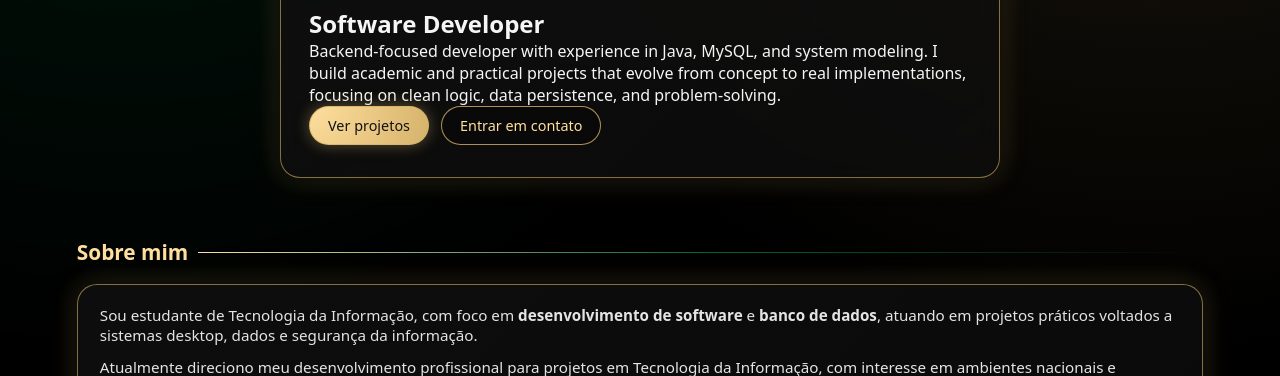
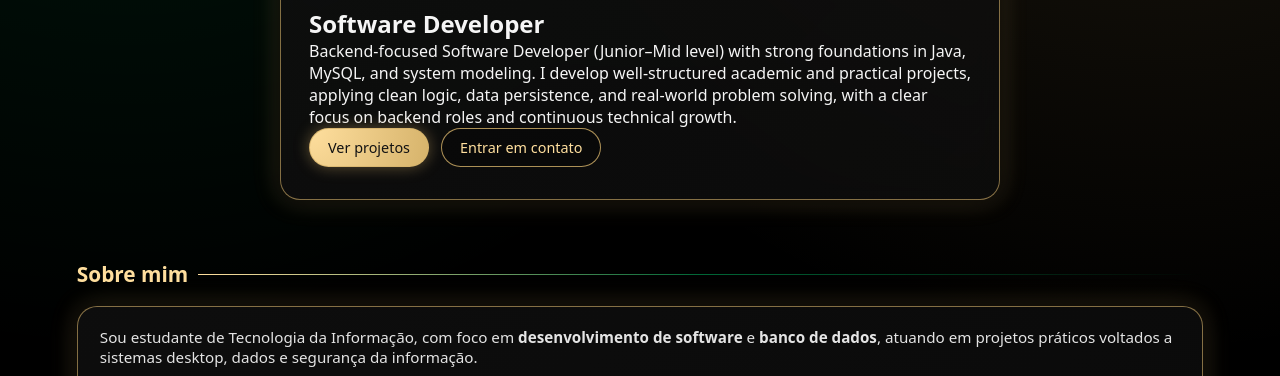
Before and after one commit to firstmsv/firstmsv.github.io, a plain HTML site: page index.html in a window 1280 px wide. Shown: the part 415-791 px from the top of the page. Drawn offline with Linux system fonts and the light colour scheme.

Commit message:
Refine hero description for recruiter clarity

```diff
--- a/index.html
+++ b/index.html
@@ -32,12 +32,12 @@
           <h1>Marcelo Vitoria</h1>
           <h2>Software Developer</h2>
           <p>
-            Backend-focused developer with experience in Java, MySQL, and system
-            modeling. I build academic and practical projects that evolve from
-            concept to real implementations, focusing on clean logic, data
-            persistence, and problem-solving.
+            Backend-focused Software Developer (Junior–Mid level) with strong
+            foundations in Java, MySQL, and system modeling. I develop
+            well-structured academic and practical projects, applying clean
+            logic, data persistence, and real-world problem solving, with a
+            clear focus on backend roles and continuous technical growth.
           </p>
-
           <div class="hero-actions">
             <a href="#projetos" class="btn btn-primary">Ver projetos</a>
             <a href="#contato" class="btn btn-ghost">Entrar em contato</a>
```
Also changed, not shown: style.css (line endings or trailing spaces).
